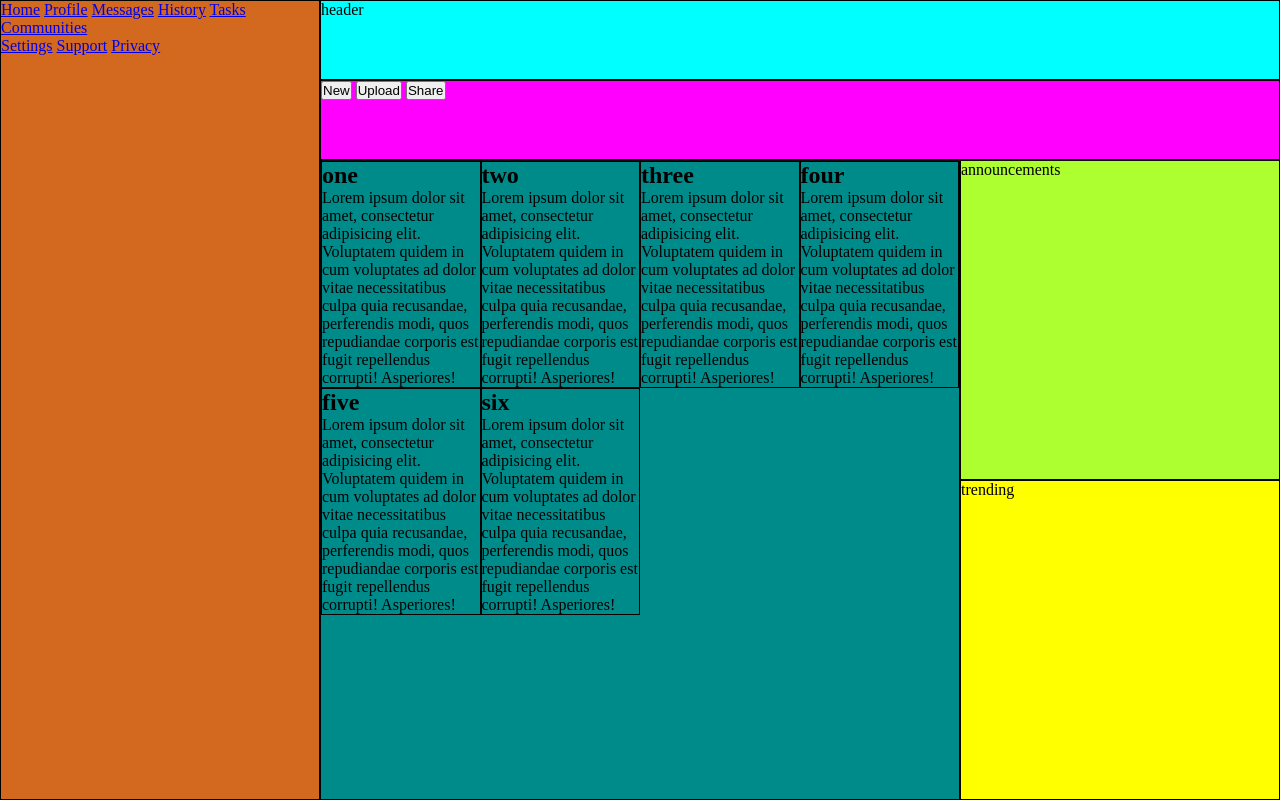
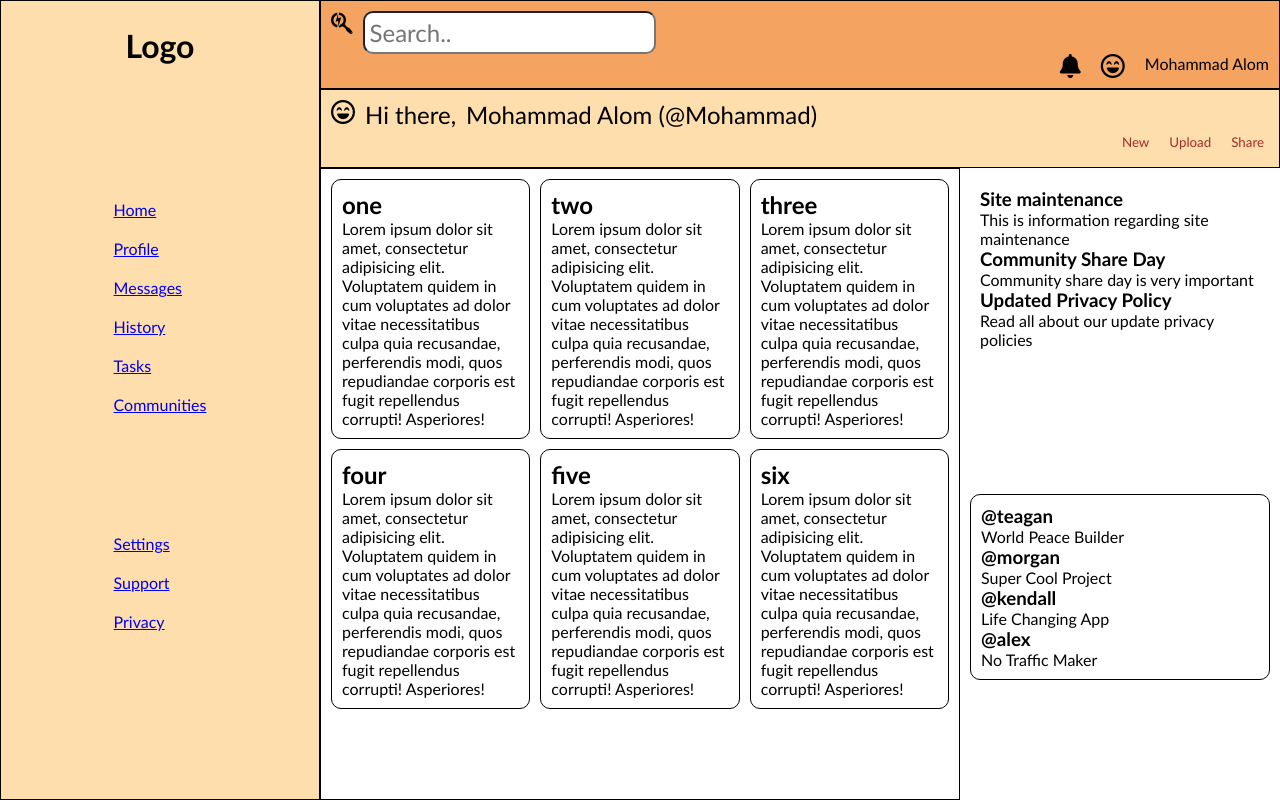
Before and after one commit to malom1/admin-dashboard, a plain HTML site: page index.html in a window 1280 px wide. Drawn offline with Linux system fonts and the light colour scheme.

Commit message:
fixed some styling

```diff
--- a/index.html
+++ b/index.html
@@ -5,33 +5,54 @@
     <meta name="viewport" content="width=device-width, initial-scale=1.0">
     <title>Admin Dashboard</title>
     <link rel="stylesheet" href="style.css">
+    <script src="https://kit.fontawesome.com/c767fd9bc9.js" crossorigin="anonymous"></script>
 </head>
 <body>
     <div class="main-container">
-        <header>
-            header
+        <header class="top-nav">
+            <div class="top-left-nav">
+                <i class="fa-brands fa-searchengin"></i>
+                <input type="text" placeholder="Search..">
+            </div>
+            <div class="top-right-nav">
+                <i class="fa-solid fa-bell"></i>
+                <i class="fa-regular fa-face-laugh-beam"></i>
+                <p>Mohammad Alom</p>
+            </div>
         </header>
         <div class="side-bar">
-            <title>Logo</title>
-            <ul class="top-list">
-                <a href="# ">Home</a>
-                <a href="#">Profile</a>
-                <a href="#">Messages</a>
-                <a href="#">History</a>
-                <a href="#">Tasks</a>
-                <a href="#">Communities</a>
-            </ul>
-
-            <ul class="bottom-list">
-                <a href="#">Settings</a>
-                <a href="#">Support</a>
-                <a href="#">Privacy</a>
-            </ul>
+            <h1 class="logo">Logo</h1>
+            <div class="side-bar-container">
+                <div class="side-bar-top">
+                    <ul>
+                        <li><a href="# ">Home</a></li>
+                        <li><a href="#">Profile</a></li>
+                        <li><a href="#">Messages</a></li>
+                        <li><a href="#">History</a></li>
+                        <li><a href="#">Tasks</a></li>
+                        <li><a href="#">Communities</a></li>
+                    </ul>
+                </div>
+                <div class="side-bar-bottom">
+                    <ul>
+                        <li><a href="#">Settings</a></li>
+                        <li><a href="#">Support</a></li>
+                        <li><a href="#">Privacy</a></li>
+                    </ul>
+                </div>
+            </div>
         </div>
-        <nav>
-            <button>New</button>
-            <button>Upload</button>
-            <button>Share</button>
+        <nav class="nav-bar">
+            <div class="bottom-left-nav">
+                <i class="fa-regular fa-face-laugh-beam"></i>
+                <p>Hi there,</p>
+                <p>Mohammad Alom (@Mohammad)</p>
+            </div>
+            <div class="bottom-right-nav">
+                <button>New</button>
+                <button>Upload</button>
+                <button>Share</button>
+            </div>
         </nav>
         <article>
             <div class="card-container">
@@ -61,8 +82,42 @@
                 </div>
             </div>
         </article>
-        <div class="announcements">announcements</div>
-        <div class="trending">trending</div>
+        <div class="announcements">
+            <div class="announcement-card">
+                <div class="top-announcement">
+                    <h3>Site maintenance</h3>
+                    <p>This is information regarding site maintenance</p>
+                </div>
+                <div class="mid-announcement">
+                    <h3>Community Share Day</h3>
+                    <p>Community share day is very important</p>
+                </div>
+                <div class="bottom-announcement">
+                    <h3>Updated Privacy Policy</h3>
+                    <p>Read all about our update privacy policies</p>
+                </div>
+            </div>
+        </div>
+        <div class="trending">
+            <div class="user-cards">
+                <div class="user-one">
+                    <h3>@teagan</h3>
+                    <p>World Peace Builder</p>
+                </div>
+                <div class="user-two">
+                    <h3>@morgan</h3>
+                    <p>Super Cool Project</p>
+                </div>
+                <div class="user-three">
+                    <h3>@kendall</h3>
+                    <p>Life Changing App</p>
+                </div>
+                <div class="user-four">
+                    <h3>@alex</h3>
+                    <p>No Traffic Maker</p>
+                </div>
+            </div>
+        </div>
     </div>
 </body>
 </html>
--- a/style.css
+++ b/style.css
@@ -1,6 +1,7 @@
 *{
     padding: 0;
     margin: 0;
+    font-family: 'Gill Sans', 'Gill Sans MT', Calibri, 'Trebuchet MS', sans-serif;
 }
 
 .main-container{
@@ -12,26 +13,105 @@
 
 header{
     border: 1px solid black;
-    background-color: aqua;
+    background-color:sandybrown;
     grid-column: 2 / 4;
+}
+
+i{
+    font-size: 1.5rem;
+}
+
+input{
+    font-size: 1.5rem;
+    border-radius: 10px;
+    padding: 5px;
+}
+
+.top-left-nav{
+    display: flex;
+    gap: 10px;
+    margin-left: 10px;
+    margin-top: 10px;
+}
+
+.top-right-nav{
+    display: flex;
+    justify-content: right;
+    gap: 20px;
+    margin-right: 10px;
+    margin-bottom: 10px;
+}
+
+.bottom-left-nav{
+    display: flex;
+    gap: 10px;
+    font-size: 1.5rem;
+    margin-left: 10px;
+    margin-top: 10px;
+}
+
+.bottom-right-nav{
+    display: flex;
+    gap: 10px;
+    font-size: 1.5rem;
+    justify-content: right;
+    margin-right: 10px;
+    margin-bottom: 10px;
+}
+
+button{
+    padding: 5px;
+    border-style: none;
+    background-color: navajowhite;
+    color: brown;
+    cursor: pointer;
 }
 
 nav{
     border: 1px solid black;
-    background-color:fuchsia;
+    background-color:navajowhite;
     grid-column: 2 / 4;
+}
+
+ul > li {
+    list-style-type: none;
+    padding: 10px;
+
+}
+
+.logo{
+    display: grid;
+    justify-self: center;
+    margin-top: 25px;
+}
+
+li{
+    list-style-type: none;
+}
+
+.side-bar-container{
+    display: grid;
+    justify-content: center;
+    padding: 25px;
+    margin: 50px;
+}
+
+.side-bar-top{
+    display: grid;
+    margin-top: 50px;
+    margin-bottom: 100px;
 }
 
 .side-bar{
     border: 1px solid black;
-    background-color: chocolate;
+    background-color:navajowhite;
     grid-column: 1 / 2;
     grid-row: 1/ -1
 }
 
 article{
     border: 1px solid black;
-    background-color: darkcyan;
+    background-color: white;
     grid-column: 2 / 3;
     grid-row: 3 / 5;
 }
@@ -39,19 +119,37 @@ article{
 .card-container{
     display: grid;
     grid-template-columns: repeat(auto-fit, minmax(150px, 1fr));
+    gap: 10px;
+    margin: 10px;
 }
 
 .card{
     border: 1px solid black;
+    border-radius: 10px;
+    padding: 10px;
 }
 
 .announcements{
-    border: 1px solid black;
-    background-color: greenyellow;
+    background-color: white;
+    margin: 10px;
+}
+
+.announcement-card{
+    padding: 10px;
+}
+
+announcement-card > * {
+    border: 1px solid;
 }
 
 .trending{
-    border: 1px solid black;
-    background-color: yellow;
+    background-color: white;
     grid-column: 3 / 4;
 }
+
+.user-cards{
+    border: 1px solid;
+    border-radius: 10px;
+    margin: 10px;
+    padding: 10px;
+}
```
Also changed, not shown: icons/search-web.svg (added).
